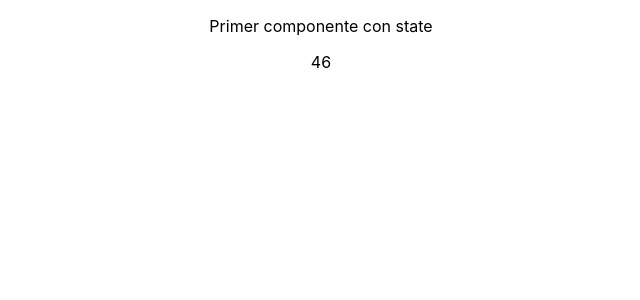
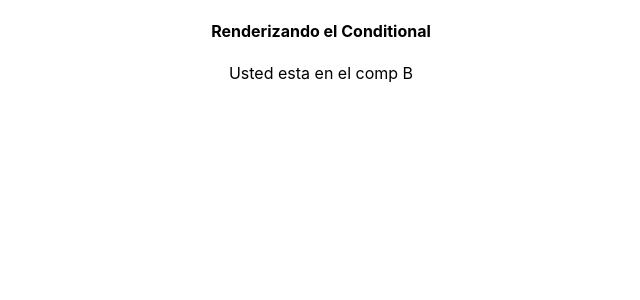
Before and after one commit to valemdz/proyectoReactJS, a React (Create React App) app: page / in a window 1280 px wide. Shown: the top 300 px of the page, without its empty margins (319-959 px from the left). Built offline with nearby package versions, Linux system fonts and the light colour scheme.

Commit message:
ejemplo sencillo de ternaria

```diff
--- a/src/App.js
+++ b/src/App.js
@@ -1,33 +1,11 @@
 import React, { Component } from 'react';
 import './App.css';
+import Condicional from './sections/conditional';
 
-class Contador extends Component{
-
-    constructor( props ){
-        super( props );
-        this.state = { contador: this.props.contadorInicial }
-        setInterval( () =>  this.setState ( { contador :   this.state.contador + 1 } )  , 1000);
-    }
-
-    render(){
-        return <ContadorNumero  numero={this.state.contador} />;
-    }
-}
-
-Contador.defaultProps = {
-    contadorInicial : 0
-}
-
-class ContadorNumero extends Component{
-    render(){
-        return <span>{ this.props.numero }</span>
-    }
-}
 
 function App() {
     return ( <div className = "App" >
-           <p>Primer componente con state</p>
-           <Contador contadorInicial={41} />
+          <Condicional />
 		</div>
     );
 }
--- /dev/null
+++ b/src/sections/conditional.js
@@ -0,0 +1,33 @@
+import React, { Component } from 'react';
+
+
+class ComponenteA extends Component{
+    render(){
+        return <p>Usted esta en el comp A</p>
+    }
+}
+
+class ComponenteB extends Component{
+    render(){
+        return <p>Usted esta en el comp B</p>
+    }
+}
+
+class ConditionalSection extends Component{
+
+    constructor(){
+        super();
+        this.state = { mostrarA: false }
+    }
+
+    render(){
+        return <div>
+                  <h4>Renderizando el Conditional </h4>
+                  { this.state.mostrarA
+                    ? <ComponenteA />
+                    : <ComponenteB /> }
+               </div> ;
+    }
+}
+
+export default ConditionalSection;
```
